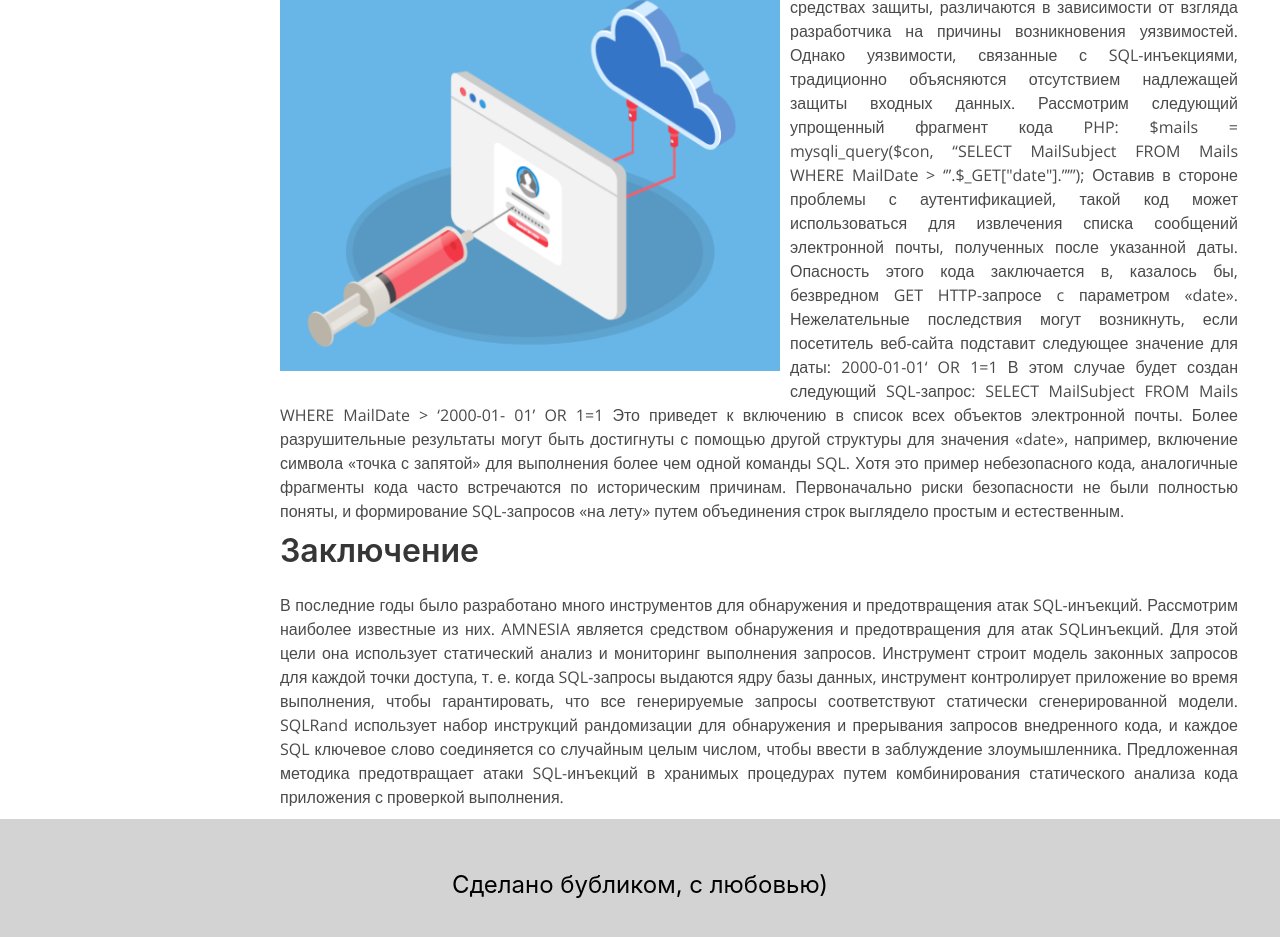
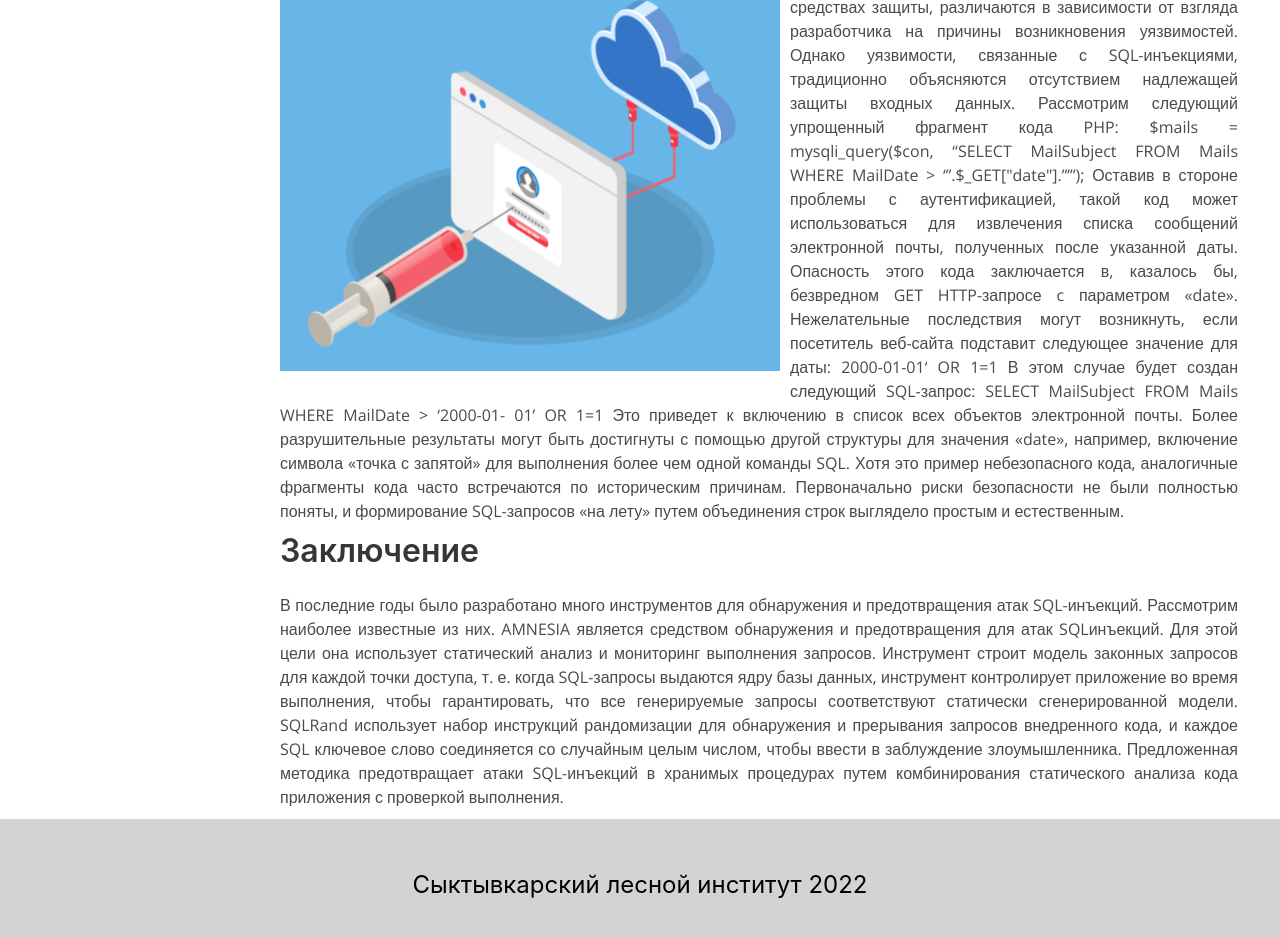
Before and after one commit to danyaBooblik/danyabuublk.github.io, a plain HTML site: page sql.html in a window 1280 px wide. Shown: the part 257-1194 px from the top of the page. Drawn offline with nearby package versions, Linux system fonts and the light colour scheme.

Commit message:
Update sql.html

```diff
--- a/sql.html
+++ b/sql.html
@@ -93,7 +93,7 @@
 <a style="color: black;" href="sql.html#in1"><footer class="footer is-primary"  style="background-color: lightgray;">
   <div class="content has-text-centered">
     <p id="fot" style="font-size: 24px; text-align: center;">
-      Сделано бубликом, с любовью)
+      Сыктывкарский лесной институт 2022
     </p>
   </div>
 </footer></a>
```
